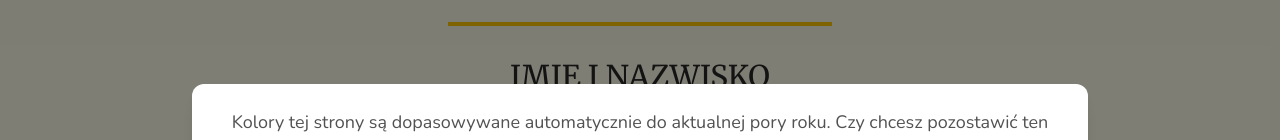
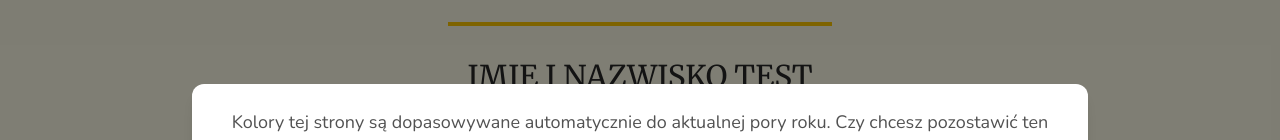
Before and after one commit to rafal-haduch/rod-stokrotka-portal, a Next.js app: page /dashboard in a window 1280 px wide. Shown: the part 210-350 px from the top of the page. Built offline with nearby package versions, Linux system fonts and the light colour scheme; no server answers; sample sign-in values are in the browser's storage.

Commit message:
test: git env

```diff
--- a/src/app/(login)/dashboard/page.tsx
+++ b/src/app/(login)/dashboard/page.tsx
@@ -13,7 +13,7 @@ export default async function DashboardPage() {
         <article>
             <h1>Moje Konto</h1>
             <MainHeaderLineSeparator />
-            <h2>Imię i nazwisko</h2>
+            <h2>Imię i nazwisko test</h2>
             <section>
                 <WorkInProgress />
             </section>
```
